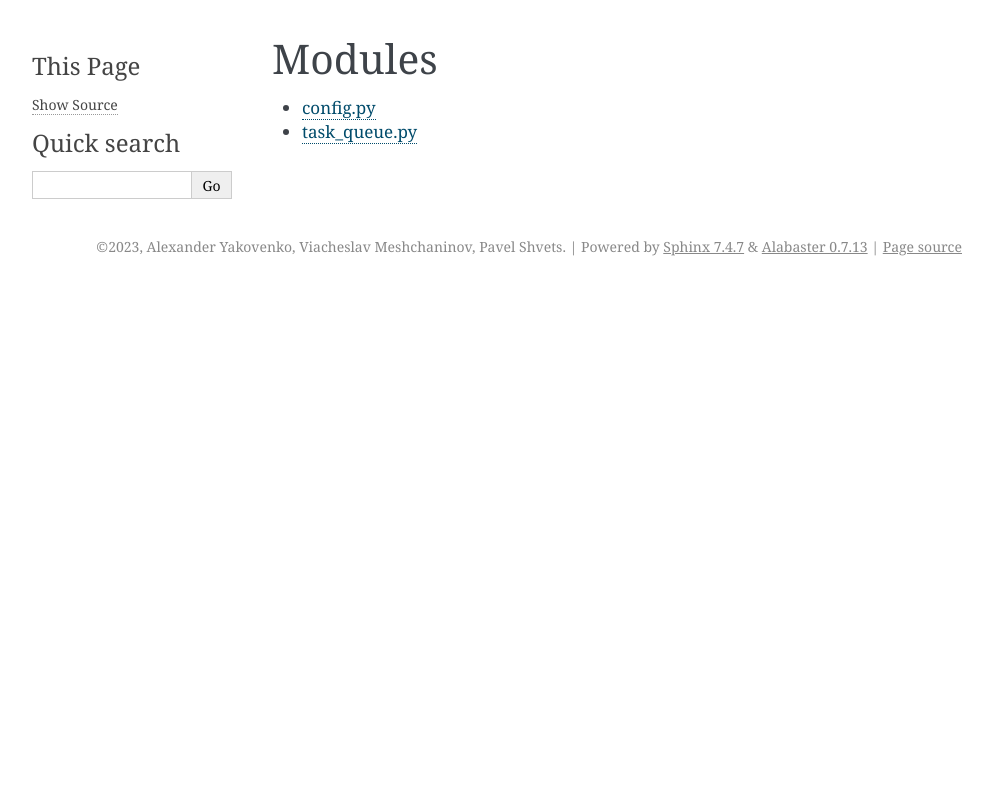
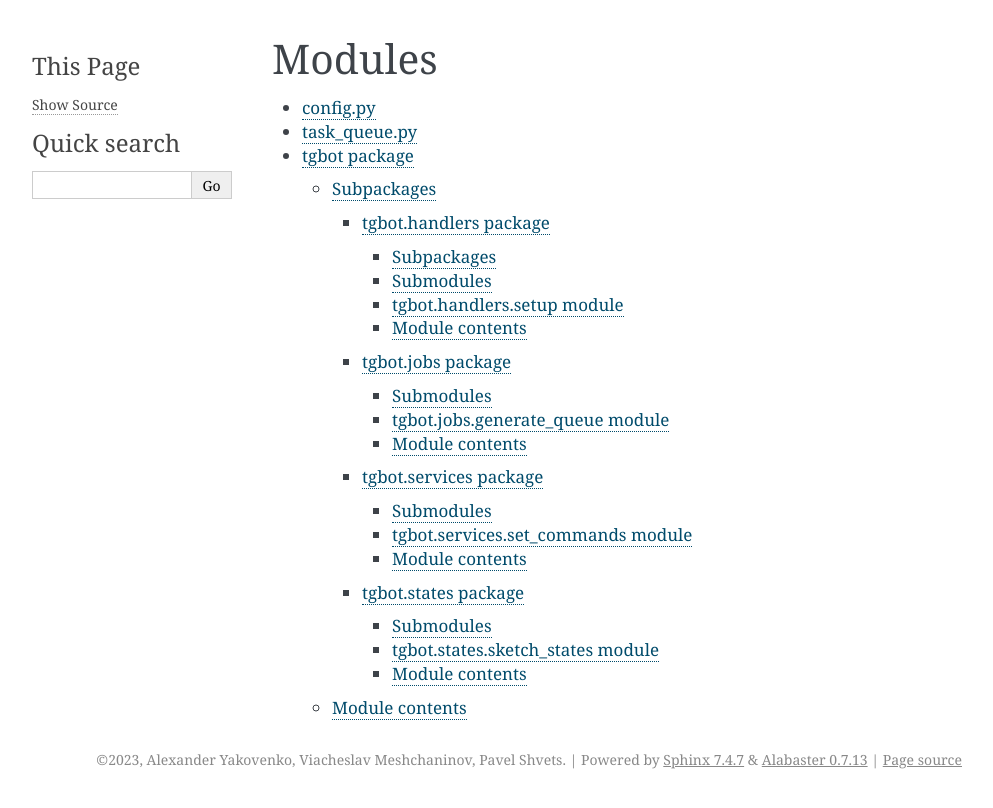
Before and after one commit to AlexanderYakovenko1/Generative-Model-Telegram-Bot, a Sphinx documentation site: the page built from docs/modules.rst, in a window 1280 px wide. Shown: the top 808 px of the page, without its empty margins (148-1141 px from the left). Built offline with Sphinx 7.4.7, drawn with Linux system fonts in a browser that asks for light colours.

Commit message:
Add autogenerated tgbot docs, satisfy flake8

```diff
--- a/docs/conf.py
+++ b/docs/conf.py
@@ -13,6 +13,7 @@
 import os
 import sys
 sys.path.insert(0, os.path.abspath('../src'))
+sys.path.insert(0, os.path.abspath('..'))
 
 
 # -- Project information -----------------------------------------------------
--- a/docs/modules.rst
+++ b/docs/modules.rst
@@ -6,3 +6,4 @@ Modules
 
     config
     queue
+    tgbot
--- /dev/null
+++ b/docs/tgbot.handlers.rst
@@ -0,0 +1,30 @@
+tgbot.handlers package
+======================
+
+Subpackages
+-----------
+
+.. toctree::
+   :maxdepth: 4
+
+   tgbot.handlers.admin
+   tgbot.handlers.user
+
+Submodules
+----------
+
+tgbot.handlers.setup module
+---------------------------
+
+.. automodule:: tgbot.handlers.setup
+   :members:
+   :undoc-members:
+   :show-inheritance:
+
+Module contents
+---------------
+
+.. automodule:: tgbot.handlers
+   :members:
+   :undoc-members:
+   :show-inheritance:
--- /dev/null
+++ b/docs/tgbot.jobs.rst
@@ -0,0 +1,21 @@
+tgbot.jobs package
+==================
+
+Submodules
+----------
+
+tgbot.jobs.generate\_queue module
+---------------------------------
+
+.. automodule:: tgbot.jobs.generate_queue
+   :members:
+   :undoc-members:
+   :show-inheritance:
+
+Module contents
+---------------
+
+.. automodule:: tgbot.jobs
+   :members:
+   :undoc-members:
+   :show-inheritance:
--- /dev/null
+++ b/docs/tgbot.rst
@@ -0,0 +1,21 @@
+tgbot package
+=============
+
+Subpackages
+-----------
+
+.. toctree::
+   :maxdepth: 4
+
+   tgbot.handlers
+   tgbot.jobs
+   tgbot.services
+   tgbot.states
+
+Module contents
+---------------
+
+.. automodule:: tgbot
+   :members:
+   :undoc-members:
+   :show-inheritance:
--- /dev/null
+++ b/docs/tgbot.services.rst
@@ -0,0 +1,21 @@
+tgbot.services package
+======================
+
+Submodules
+----------
+
+tgbot.services.set\_commands module
+-----------------------------------
+
+.. automodule:: tgbot.services.set_commands
+   :members:
+   :undoc-members:
+   :show-inheritance:
+
+Module contents
+---------------
+
+.. automodule:: tgbot.services
+   :members:
+   :undoc-members:
+   :show-inheritance:
--- /dev/null
+++ b/docs/tgbot.states.rst
@@ -0,0 +1,21 @@
+tgbot.states package
+====================
+
+Submodules
+----------
+
+tgbot.states.sketch\_states module
+----------------------------------
+
+.. automodule:: tgbot.states.sketch_states
+   :members:
+   :undoc-members:
+   :show-inheritance:
+
+Module contents
+---------------
+
+.. automodule:: tgbot.states
+   :members:
+   :undoc-members:
+   :show-inheritance:
--- a/dodo.py
+++ b/dodo.py
@@ -36,7 +36,7 @@ def task_check():
     """Perform style checks and run tests."""
     return {
         'actions': None,
-        'task_dep': ['style', 'pydocstyle', 'test']
+        'task_dep': ['style', 'docstyle', 'test']
     }
 
 
--- a/verify_model.py
+++ b/verify_model.py
@@ -5,7 +5,7 @@ from src.config import load_config
 
 
 def verify():
-    """Verifies that model can be loaded, download weights if not."""
+    """Verify that model can be loaded, download weights if not."""
     config = load_config()
     load_model(config.ms.model_path)
 
```
Also changed, not shown: docs/index.rst (+20 -0 lines), docs/tgbot.handlers.admin.rst (added, +29 -0 lines), docs/tgbot.handlers.user.rst (added, +37 -0 lines), assets/input_sketch.jpg (added), assets/output_result.jpg (added), 6 other files.
